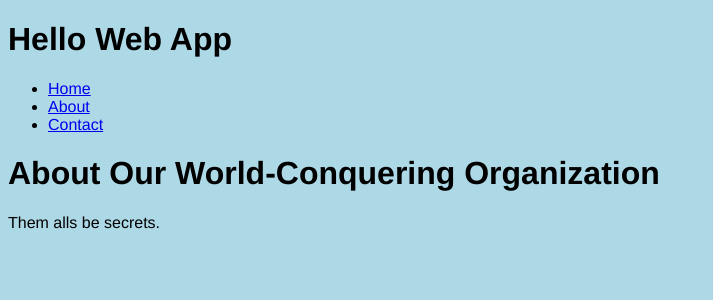
After one commit to jrobalino/projects2, a Django app: template hellowebapp/collection/templates/about.html in a window 1280 px wide. The commit adds this page. Shown: the top 300 px of the page, without its empty margins (0-713 px from the left). Run offline with Django 3.2, Linux system fonts and the light colour scheme; the template is opened without the code that fills it, so the values that code supplies are empty.

Commit message:
Chapter 5

```diff
--- a/hellowebapp/collection/static/css/style.css
+++ b/hellowebapp/collection/static/css/style.css
@@ -1,3 +1,4 @@
 body {
-	background-color: blue;
+	background-color: lightblue;
+	font-family: Helvetica;
 }
--- /dev/null
+++ b/hellowebapp/collection/templates/about.html
@@ -0,0 +1,6 @@
+{% extends 'layouts/base.html' %}
+{% block title %}About - {{ block.super}}{% endblock %}
+{% block content %}
+<h1>About Our World-Conquering Organization</h1>
+<p>Them alls be secrets.</p>
+{% endblock %}
--- /dev/null
+++ b/hellowebapp/collection/templates/contact.html
@@ -0,0 +1,6 @@
+{% extends 'layouts/base.html' %}
+{% block title %}Contact - {{ block.super}}{% endblock %}
+{% block content %}
+<h1>Shoot the Shit With Us</h1>
+<p>Send us a Slack.</p>
+{% endblock %}
--- /dev/null
+++ b/hellowebapp/collection/templates/layouts/base.html
@@ -0,0 +1,24 @@
+{% load staticfiles %}
+<!doctype html>
+<html>
+<head>
+	<title>{% block title %}My Hello Web App Project{% endblock %}</title>
+	<link rel="stylesheet" href="{% static 'css/style.css' %}" />
+	{% block header %}{% endblock %}
+</head>
+<body>
+	<header>
+		<h1>Hello Web App</h1>
+		<nav>
+			<ul>
+				<li><a href="{% url 'home' %}">Home</a></li>
+				<li><a href="{% url 'about' %}">About</a></li>
+				<li><a href="{% url 'contact' %}">Contact</a></li>
+			</ul>
+		</nav>
+	</h1>
+</header>
+{% block content %}{% endblock %}
+{% block footer %}{% endblock %}
+</body>
+</html>
--- a/hellowebapp/collection/views.py
+++ b/hellowebapp/collection/views.py
@@ -2,4 +2,6 @@ from django.shortcuts import render
 
 # Create your views here.
 def index(request):
-	return render(request, 'index.html')
+	number = 7
+	thing = "Swim Faces"
+	return render(request, 'index.html', { 'number': number, 'thing': thing})
--- a/hellowebapp/hellowebapp/urls.py
+++ b/hellowebapp/hellowebapp/urls.py
@@ -15,8 +15,11 @@ Including another URLconf
 """
 from django.conf.urls import include, url
 from django.contrib import admin
+from django.views.generic import TemplateView
 
 urlpatterns = [
     url(r'^$', 'collection.views.index', name='home'),
+    url(r'^about/$', TemplateView.as_view(template_name='about.html'), name='about'),
+    url(r'^contact/$', TemplateView.as_view(template_name='contact.html'), name='contact'),
     url(r'^admin/', include(admin.site.urls)),
 ]
```
Also changed, not shown: hellowebapp/collection/index.html (deleted, +0 -12 lines), hellowebapp/collection/templates/index.html (+8 -12 lines), 2 other files.
